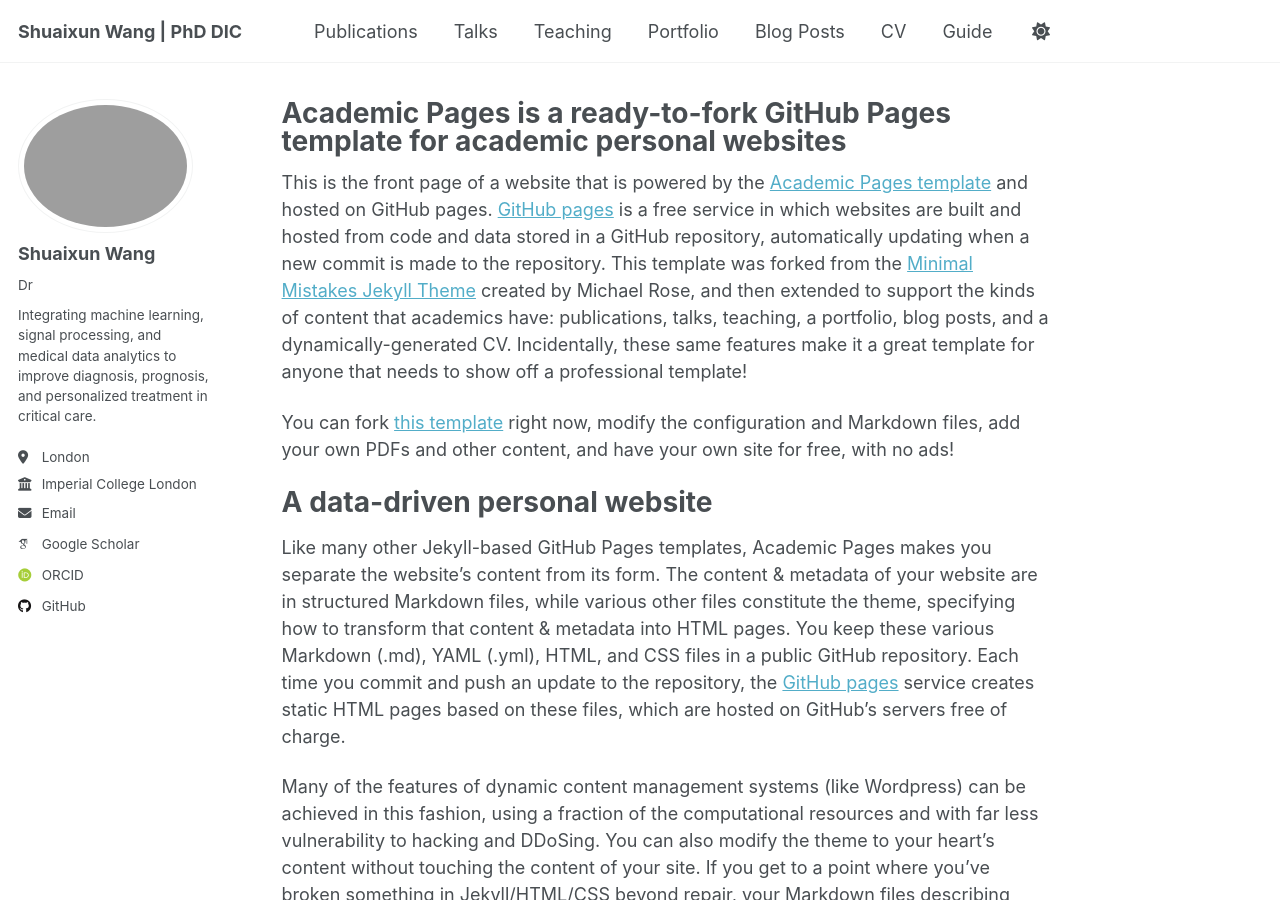
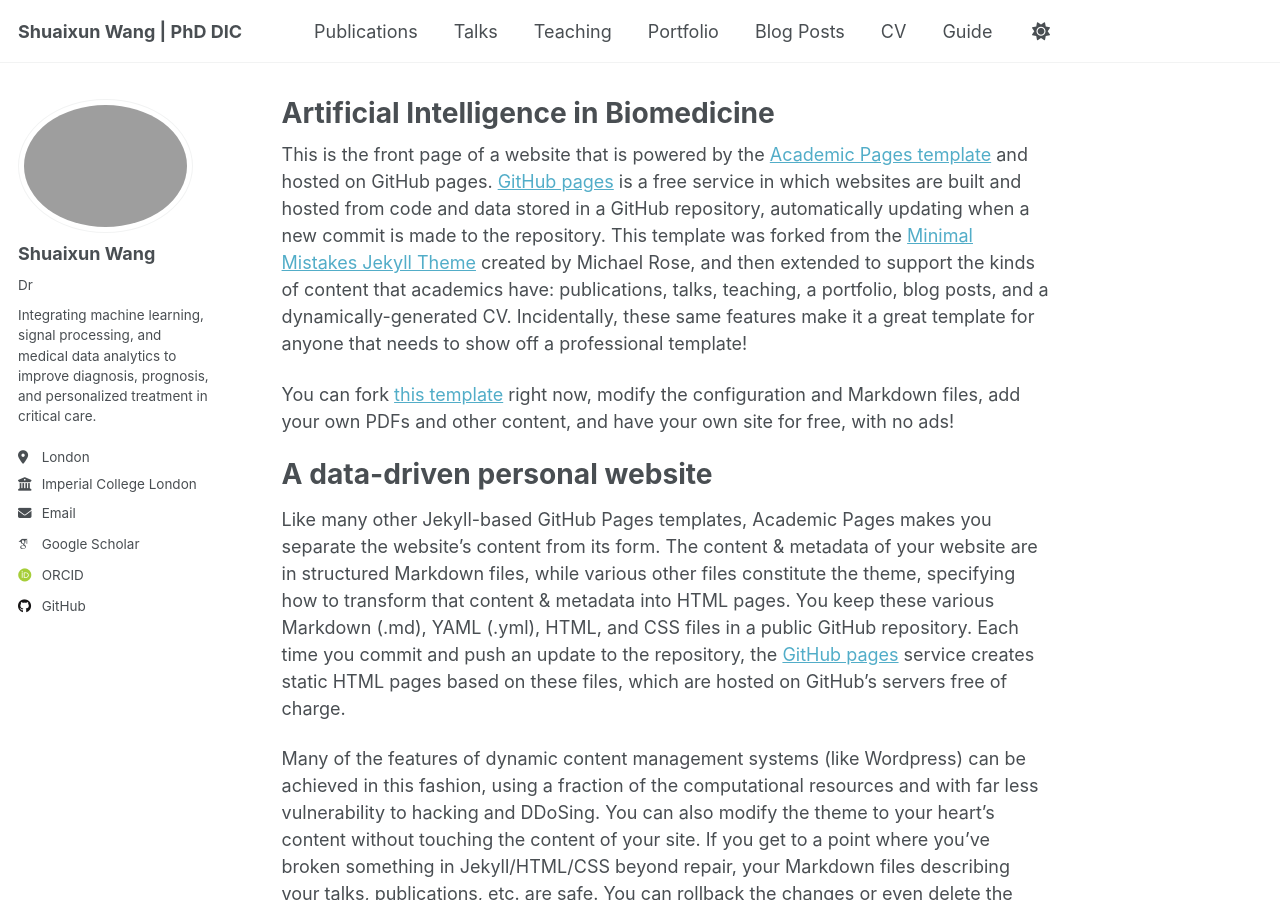
Before and after one commit to shuaixunw/shuaixunw.github.io, a Jekyll site: the page built from _pages/about.md, in a window 1280 px wide and 900 px high. Built offline with Jekyll 4.4.1, drawn with Linux system fonts in a browser that asks for light colours; some web fonts are replaced; a script that is not in the unit is left out.

Commit message:
Update title of about page to 'Artificial Intelligence in Biomedicine'

```diff
--- a/_pages/about.md
+++ b/_pages/about.md
@@ -1,6 +1,6 @@
 ---
 permalink: /
-title: "Academic Pages is a ready-to-fork GitHub Pages template for academic personal websites"
+title: "Artificial Intelligence in Biomedicine"
 author_profile: true
 redirect_from:
   - /about/
```
